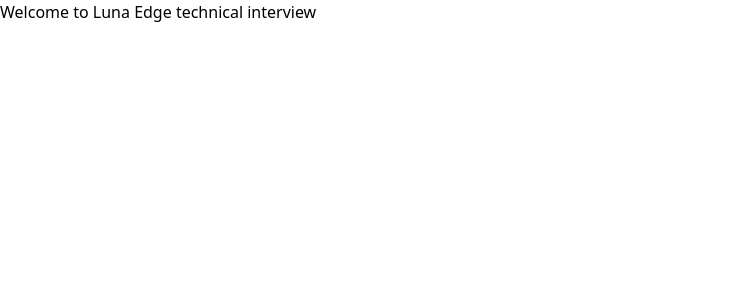
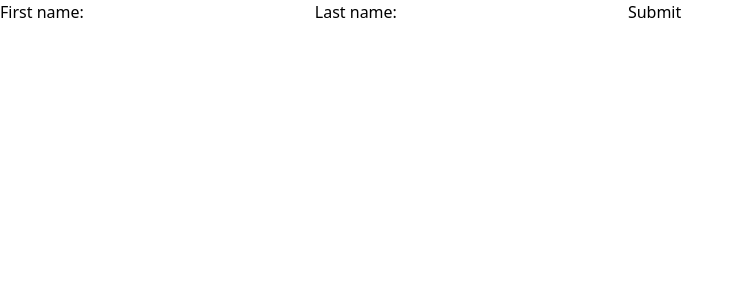
Before and after one commit to volodons/poke-picker, a React (Vite) app: page / in a window 1280 px wide. Shown: the top 300 px of the page, without its empty margins (0-744 px from the left). Built offline with nearby package versions, Linux system fonts and the light colour scheme.

Commit message:
Create a Form component

```diff
--- a/src/App.tsx
+++ b/src/App.tsx
@@ -1,11 +1,12 @@
-import { useState } from 'react'
+import { useState } from 'react';
+import Form from "../src/components/form/form";
 
 function App() {
   return (
-    <div>
-      <p>Welcome to Luna Edge technical interview</p>
-    </div>
+    <>
+      <Form />
+    </>
   )
 }
 
-export default App
+export default App;
--- /dev/null
+++ b/src/components/form/form.tsx
@@ -0,0 +1,54 @@
+import React from "react";
+import { useForm } from "react-hook-form";
+
+const Form: React.FC = () => {
+  const {
+    register,
+    handleSubmit,
+    formState: { errors }
+  } = useForm();
+
+  const onSubmit = (data: any) => {
+    console.log(`Hello, ${data}`);
+  };
+
+  return (
+    <>
+      <form onSubmit={handleSubmit(onSubmit)}>
+        <label htmlFor="firstName">
+          First name:
+          <input
+            id="firstName"
+            {...register("firstName", {
+              required: "First name is required",
+              pattern: {
+                value: /^[a-zA-Z]{2,12}$/,
+                message: "First name must be between 2 and 12 characters long, and only alphabetic characters (A-Z, a-z) are allowed."
+              }
+            })}
+          />
+          {errors.firstName && <span>{errors.firstName.message}</span>}
+        </label>
+
+        <label htmlFor="lastName">
+          Last name:
+          <input
+            id="lastName"
+            {...register("lastName", {
+              required: "Last name is required",
+              pattern: {
+                value: /^[a-zA-Z]{2,12}$/,
+                message: "Last name must be between 2 and 12 characters long, and only alphabetic characters (A-Z, a-z) are allowed."
+              }
+            })}
+          />
+          {errors.lastName && <span>{errors.lastName.message}</span>}
+        </label>
+
+        <button type="submit">Submit</button>
+      </form>
+    </>
+  );
+};
+
+export default Form;
```
